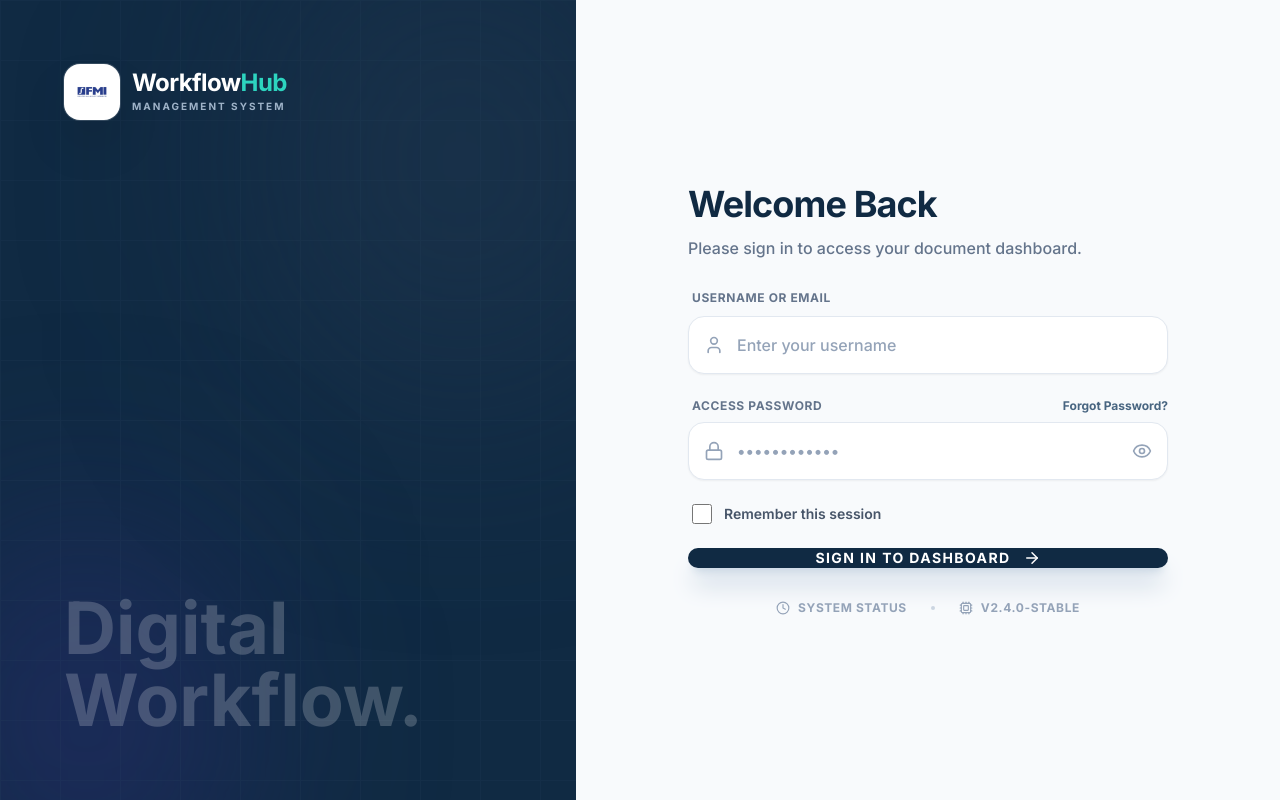
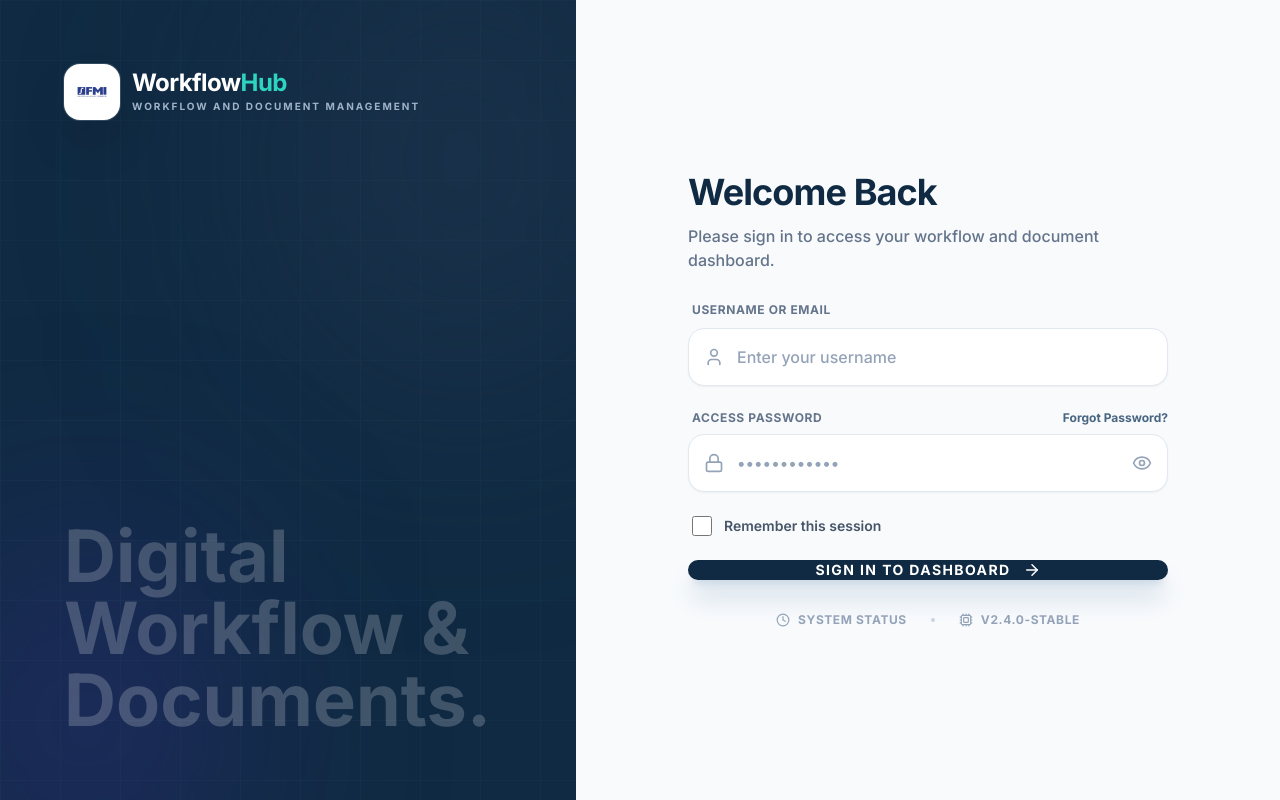
Before and after one commit to DevSSTM/FMI_Workflow, a React (Vite) app in the folder workflow-erp/: page /login in a window 1280 px wide. Built offline with nearby package versions, Linux system fonts and the light colour scheme.

Commit message:
feat: implement authentication login page and project documentation

```diff
--- a/workflow-erp/src/modules/users/LoginPage.jsx
+++ b/workflow-erp/src/modules/users/LoginPage.jsx
@@ -9,7 +9,7 @@ import {
   Eye,
   EyeOff,
   AlertCircle,
-  Clock
+  Clock,
 } from 'lucide-react';
 import { useAuthStore } from '../../app/store/authStore';
 import workflowLogo from '../../../logo/logo.png';
@@ -21,7 +21,11 @@ const LoginPage = () => {
   const { login, isLoading } = useAuthStore();
   const navigate = useNavigate();
 
-  const { register, handleSubmit, formState: { errors } } = useForm({
+  const {
+    register,
+    handleSubmit,
+    formState: { errors },
+  } = useForm({
     defaultValues: {
       username: '',
       password: '',
@@ -45,24 +49,20 @@ const LoginPage = () => {
 
   return (
     <div className="h-screen w-full bg-slate-50 flex flex-col lg:flex-row overflow-hidden font-sans">
-
-      {/* ── Left Section: Brand & Visuals ── */}
       <div className="hidden lg:flex lg:w-[45%] bg-navy-900 relative overflow-hidden flex-col justify-between p-16">
-
-        {/* Animated Background Elements */}
         <div className="absolute inset-0 z-0">
           <div className="absolute top-[-10%] right-[-10%] w-[60%] h-[60%] bg-navy-800/50 rounded-full blur-[120px] animate-pulse" />
           <div className="absolute bottom-[-15%] left-[-10%] w-[50%] h-[50%] bg-indigo-900/40 rounded-full blur-[100px]" />
 
-          {/* Workflow Mesh Grid */}
-          <div className="absolute inset-0 opacity-[0.15]"
+          <div
+            className="absolute inset-0 opacity-[0.15]"
             style={{
               backgroundImage: `linear-gradient(#334e68 1px, transparent 1px), linear-gradient(90deg, #334e68 1px, transparent 1px)`,
-                 backgroundSize: '60px 60px'
-               }} />
+              backgroundSize: '60px 60px',
+            }}
+          />
         </div>
 
-        {/* Top: Branding */}
         <div className={`relative z-10 transition-all duration-1000 ${mounted ? 'translate-y-0 opacity-100' : '-translate-y-10 opacity-0'}`}>
           <div className="flex items-center gap-3">
             <div className="flex h-14 w-14 items-center justify-center rounded-2xl bg-white px-2 py-2 shadow-2xl shadow-navy-950/30 ring-1 ring-white/15">
@@ -73,26 +73,26 @@ const LoginPage = () => {
               />
             </div>
             <div className="flex flex-col justify-center">
-              <h2 className="text-2xl font-bold text-white tracking-tight leading-none">Workflow<span className="text-teal-400">Hub</span></h2>
-              <p className="text-navy-300 text-[10px] font-bold tracking-[0.2em] uppercase mt-1">Management System</p>
+              <h2 className="text-2xl font-bold text-white tracking-tight leading-none">
+                Workflow<span className="text-teal-400">Hub</span>
+              </h2>
+              <p className="text-navy-300 text-[10px] font-bold tracking-[0.2em] uppercase mt-1">
+                Workflow and Document Management
+              </p>
             </div>
           </div>
         </div>
 
-        {/* Middle: Minimalist Brand Message */}
         <div className={`relative z-10 transition-all duration-1000 delay-300 ${mounted ? 'translate-x-0 opacity-100' : '-translate-x-12 opacity-0'}`}>
           <h1 className="text-5xl xl:text-7xl font-extrabold text-white leading-tight opacity-20 select-none">
             Digital <br />
-            Workflow.
+            Workflow & <br />
+            Documents.
           </h1>
         </div>
-
       </div>
 
-      {/* ── Right Section: Login Interface ── */}
       <div className="w-full lg:w-[55%] flex items-center justify-center p-6 lg:p-20 relative bg-slate-50">
-
-        {/* Mobile Logo */}
         <div className="lg:hidden absolute left-6 right-6 top-6 flex items-center justify-center">
           <div className="flex items-center gap-3 rounded-2xl border border-slate-200 bg-white/90 px-4 py-3 shadow-sm backdrop-blur">
             <div className="flex h-11 w-11 items-center justify-center rounded-xl bg-slate-50 px-2 py-2 ring-1 ring-slate-200">
@@ -104,19 +104,19 @@ const LoginPage = () => {
             </div>
             <div className="flex flex-col justify-center text-left">
               <h2 className="text-xl font-bold text-navy-900 tracking-tight leading-none">Workflow Hub</h2>
-              <p className="mt-1 text-[10px] font-bold uppercase tracking-[0.22em] text-slate-400">Management System</p>
+              <p className="mt-1 text-[10px] font-bold uppercase tracking-[0.22em] text-slate-400">
+                Workflow and Document Management
+              </p>
             </div>
           </div>
         </div>
 
         <div className={`w-full max-w-[480px] transition-all duration-1000 delay-200 ${mounted ? 'translate-y-0 opacity-100' : 'translate-y-12 opacity-0'}`}>
-
           <div className="mb-6">
             <h2 className="text-4xl font-extrabold text-navy-900 tracking-tight mb-3">Welcome Back</h2>
-            <p className="text-slate-500 font-medium">Please sign in to access your document dashboard.</p>
+            <p className="text-slate-500 font-medium">Please sign in to access your workflow and document dashboard.</p>
           </div>
 
-          {/* Error Alert */}
           {loginError && (
             <div className="mb-8 p-4 bg-red-50 border border-red-100 rounded-2xl flex items-center gap-3 animate-shake">
               <div className="w-10 h-10 rounded-xl bg-red-100 flex items-center justify-center flex-shrink-0">
@@ -126,7 +126,6 @@ const LoginPage = () => {
             </div>
           )}
 
-          {/* Login Form */}
           <form onSubmit={handleSubmit(onSubmit)} className="space-y-6">
             <div className="space-y-2">
               <label className="text-xs font-bold text-slate-500 uppercase tracking-wider ml-1">Username or Email</label>
@@ -151,7 +150,9 @@ const LoginPage = () => {
             <div className="space-y-2">
               <div className="flex items-center justify-between ml-1">
                 <label className="text-xs font-bold text-slate-500 uppercase tracking-wider">Access Password</label>
-                <button type="button" className="text-xs font-bold text-navy-600 hover:text-navy-800">Forgot Password?</button>
+                <button type="button" className="text-xs font-bold text-navy-600 hover:text-navy-800">
+                  Forgot Password?
+                </button>
               </div>
               <div className="relative group">
                 <div className="absolute left-4 top-1/2 -translate-y-1/2 text-slate-400 group-focus-within:text-navy-600 transition-colors">
@@ -184,7 +185,9 @@ const LoginPage = () => {
                 id="remember"
                 className="w-5 h-5 rounded-lg border-slate-300 text-navy-600 focus:ring-navy-500 transition-all cursor-pointer"
               />
-               <label htmlFor="remember" className="text-sm font-semibold text-slate-600 cursor-pointer select-none">Remember this session</label>
+              <label htmlFor="remember" className="text-sm font-semibold text-slate-600 cursor-pointer select-none">
+                Remember this session
+              </label>
             </div>
 
             <button
@@ -206,7 +209,6 @@ const LoginPage = () => {
             </button>
           </form>
 
-          {/* Support Footer */}
           <div className="mt-8 flex items-center justify-center gap-6">
             <div className="flex items-center gap-2 text-slate-400 hover:text-navy-600 transition-colors cursor-pointer">
               <Clock size={14} />
@@ -235,7 +237,7 @@ const LoginPage = () => {
         }
 
         @media (max-width: 1024px) {
-          .py-4\.5 { padding-top: 1.125rem; padding-bottom: 1.125rem; }
+          .py-4\\.5 { padding-top: 1.125rem; padding-bottom: 1.125rem; }
         }
       `}</style>
     </div>
```
Also changed, not shown: 1 other file (tests, documents, lock files or other folders). Lines whose indentation alone changed are shown as unchanged.
